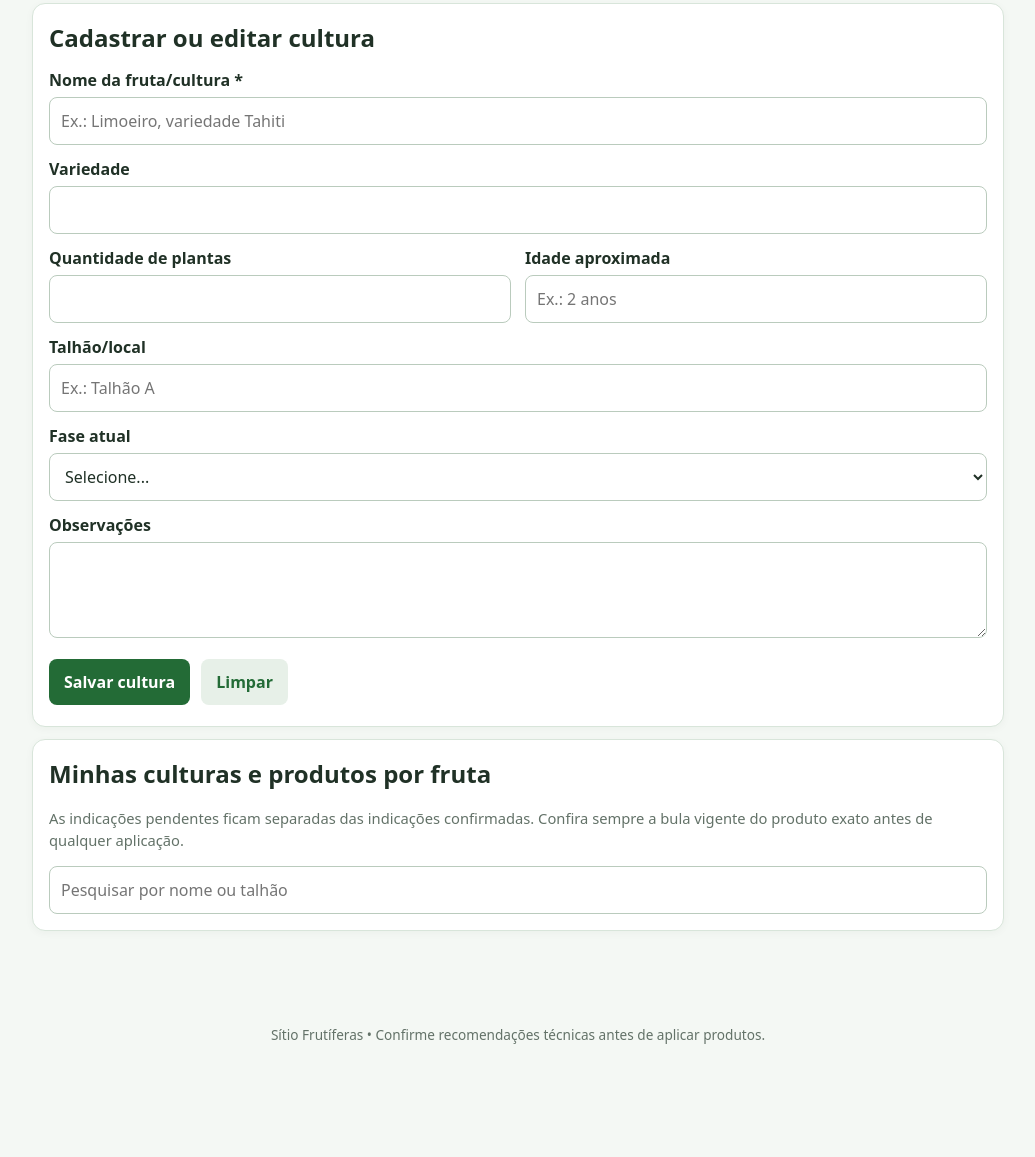
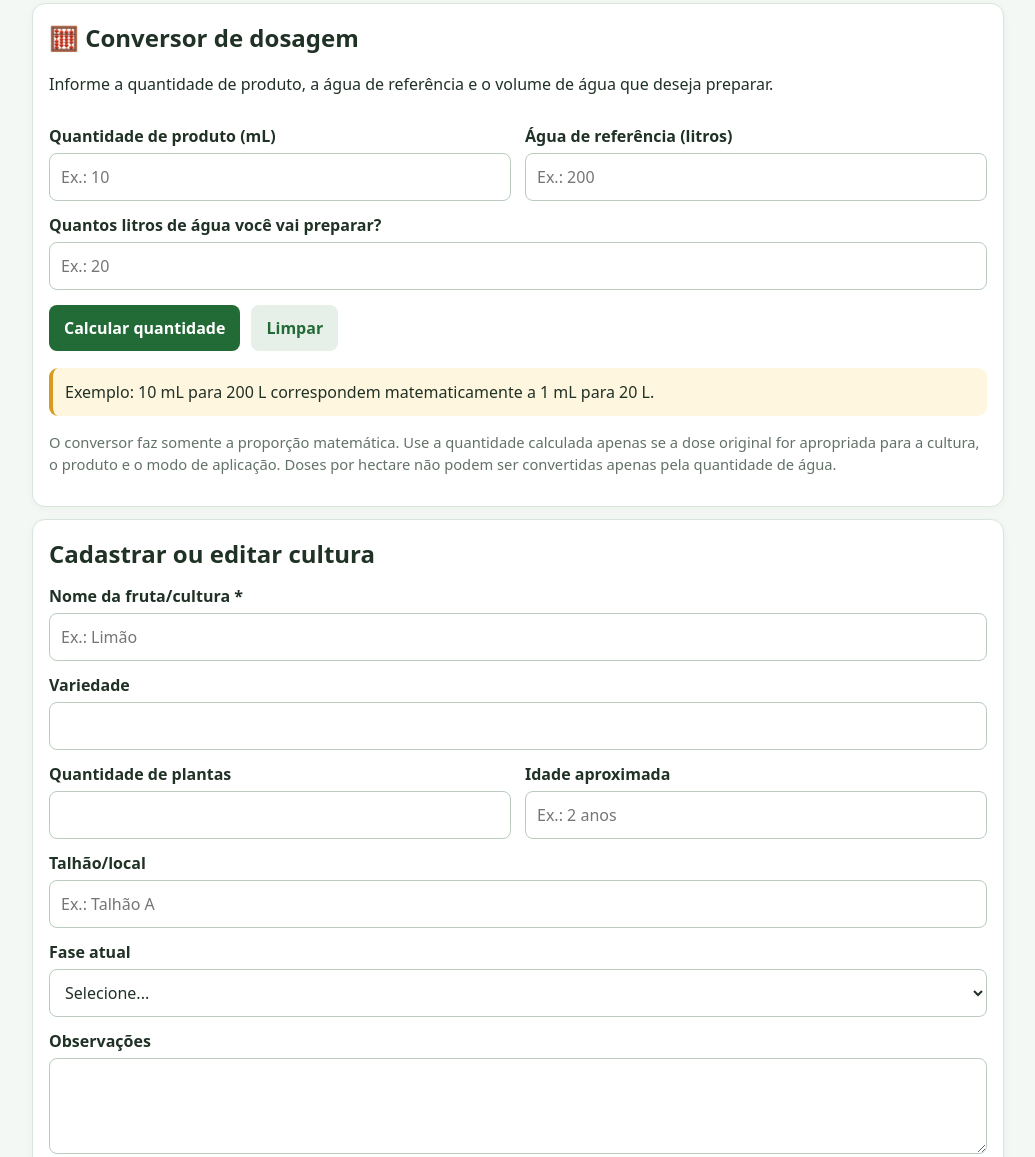
Before and after one commit to nandosarcondicionado-gif/sitio-frutiferas, a website: page paginas/frutas.html in a window 1280 px wide. Shown: the part 239-1396 px from the top of the page, without its empty margins (122-1157 px from the left). Before the commit the page ends 1306 px from the top, so only its background shows below. Drawn offline with Linux system fonts and the light colour scheme.

Commit message:
Update frutas.html

```diff
--- a/paginas/frutas.html
+++ b/paginas/frutas.html
@@ -1,3 +1,4 @@
+
 <!doctype html>
 <html lang="pt-BR">
 <head>
@@ -18,28 +19,73 @@
     <span>🌿 Sítio Frutíferas</span>
   </div>
 </header>
+
 <main class="wrap">
   <nav id="nav" class="nav" aria-label="Navegação"></nav>
+
+  <section class="card">
+    <h2>🧮 Conversor de dosagem</h2>
+    <p>Informe a quantidade de produto, a água de referência e o volume de água que deseja preparar.</p>
+
+    <div class="two">
+      <div>
+        <label for="convDose">Quantidade de produto (mL)</label>
+        <input id="convDose" type="number" min="0" step="any" placeholder="Ex.: 10">
+      </div>
+
+      <div>
+        <label for="convBase">Água de referência (litros)</label>
+        <input id="convBase" type="number" min="0.001" step="any" placeholder="Ex.: 200">
+      </div>
+    </div>
+
+    <label for="convAlvo">Quantos litros de água você vai preparar?</label>
+    <input id="convAlvo" type="number" min="0.001" step="any" placeholder="Ex.: 20">
+
+    <div class="actions">
+      <button type="button" id="convCalcular">Calcular quantidade</button>
+      <button type="button" class="secondary" id="convLimpar">Limpar</button>
+    </div>
+
+    <div id="convResultado" class="notice" aria-live="polite">
+      Exemplo: 10 mL para 200 L correspondem matematicamente a 1 mL para 20 L.
+    </div>
+
+    <p class="muted">
+      O conversor faz somente a proporção matemática. Use a quantidade calculada
+      apenas se a dose original for apropriada para a cultura, o produto e o modo
+      de aplicação. Doses por hectare não podem ser convertidas apenas pela
+      quantidade de água.
+    </p>
+  </section>
+
   <section class="card">
     <h2>Cadastrar ou editar cultura</h2>
+
     <form id="formFruta">
       <input type="hidden" id="id">
+
       <label for="nome">Nome da fruta/cultura *</label>
-        <input id="nome" required maxlength="100" placeholder="Ex.: Limoeiro, variedade Tahiti">
+      <input id="nome" required maxlength="100" placeholder="Ex.: Limão">
+
       <label for="variedade">Variedade</label>
       <input id="variedade" maxlength="100">
+
       <div class="two">
         <div>
           <label for="quantidade">Quantidade de plantas</label>
           <input id="quantidade" type="number" min="0" step="1">
         </div>
+
         <div>
           <label for="idade">Idade aproximada</label>
           <input id="idade" placeholder="Ex.: 2 anos">
         </div>
       </div>
+
       <label for="talhao">Talhão/local</label>
       <input id="talhao" placeholder="Ex.: Talhão A">
+
       <label for="fase">Fase atual</label>
       <select id="fase">
         <option value="">Selecione...</option>
@@ -50,21 +96,35 @@
         <option>Colheita</option>
         <option>Pós-colheita</option>
       </select>
+
       <label for="obs">Observações</label>
       <textarea id="obs" rows="3"></textarea>
+
       <div class="actions">
         <button type="submit">Salvar cultura</button>
-          <button type="button" class="secondary" id="limpar">Limpar</button>
+        <button type="button" class="secondary" id="limpar">Limpar formulário</button>
       </div>
     </form>
   </section>
+
   <section class="card">
-      <h2>Minhas culturas e produtos por fruta</h2>
-      <p class="muted">As indicações pendentes ficam separadas das indicações confirmadas. Confira sempre a bula vigente do produto exato antes de qualquer aplicação.</p>
-      <input id="filtro" placeholder="Pesquisar por nome ou talhão">
+    <h2>🍑 Minhas frutas e produtos relacionados</h2>
+    <p class="muted">
+      Confira a finalidade, a cultura e a situação de cada produto.
+      Você pode editar as informações e preencher as doses depois.
+    </p>
+
+    <input id="filtro" placeholder="Pesquisar fruta ou talhão">
     <div id="lista"></div>
   </section>
+
+  <div class="notice">
+    <strong>Atenção:</strong> produtos sem indicação confirmada devem permanecer
+    pendentes até a conferência do rótulo ou da bula da formulação exata.
+    Não use doses estimadas.
+  </div>
 </main>
-  <footer>Sítio Frutíferas • Confirme recomendações técnicas antes de aplicar produtos.</footer>
+
+<footer>Sítio Frutíferas • Controle do pomar</footer>
 </body>
 </html>
```
Lines whose indentation alone changed are shown as unchanged.
